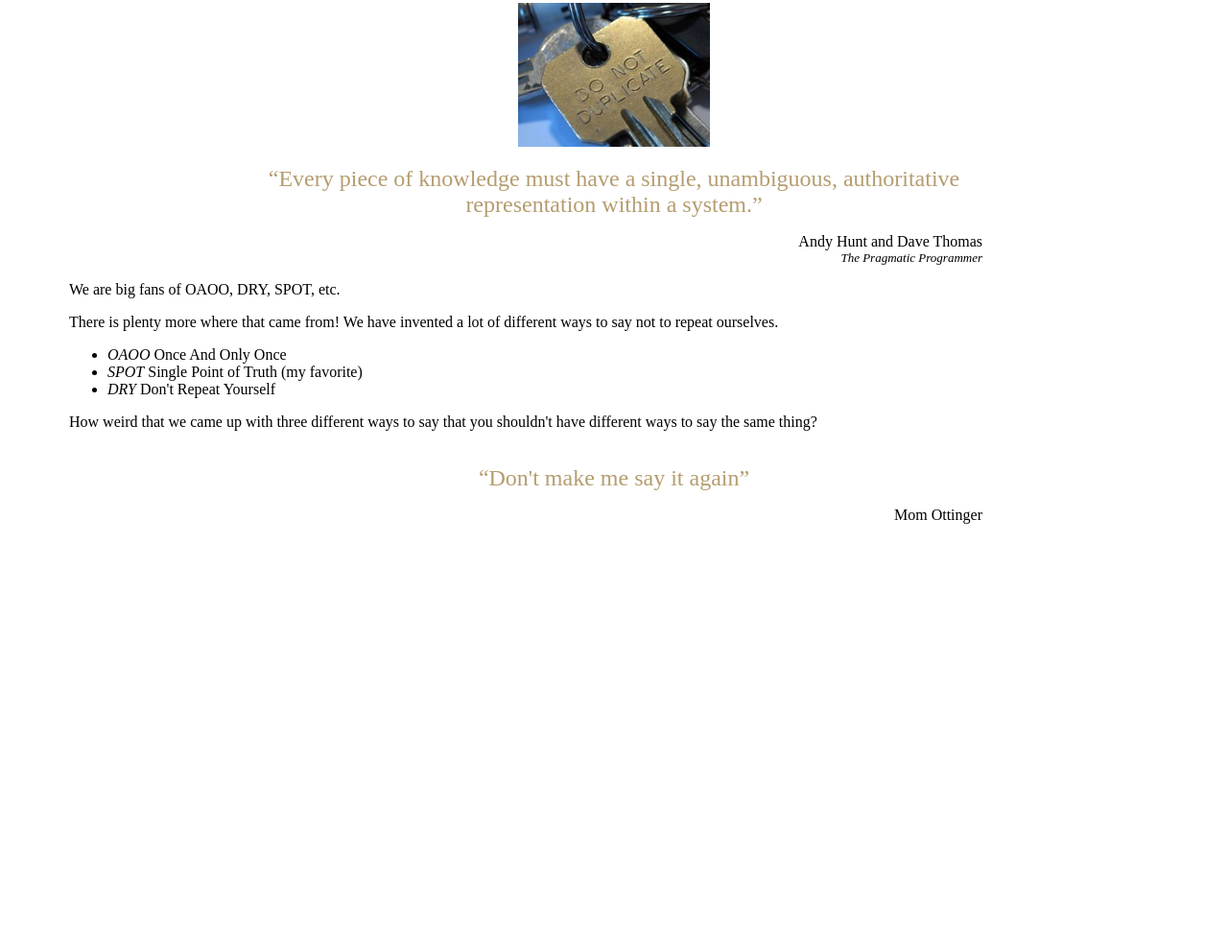
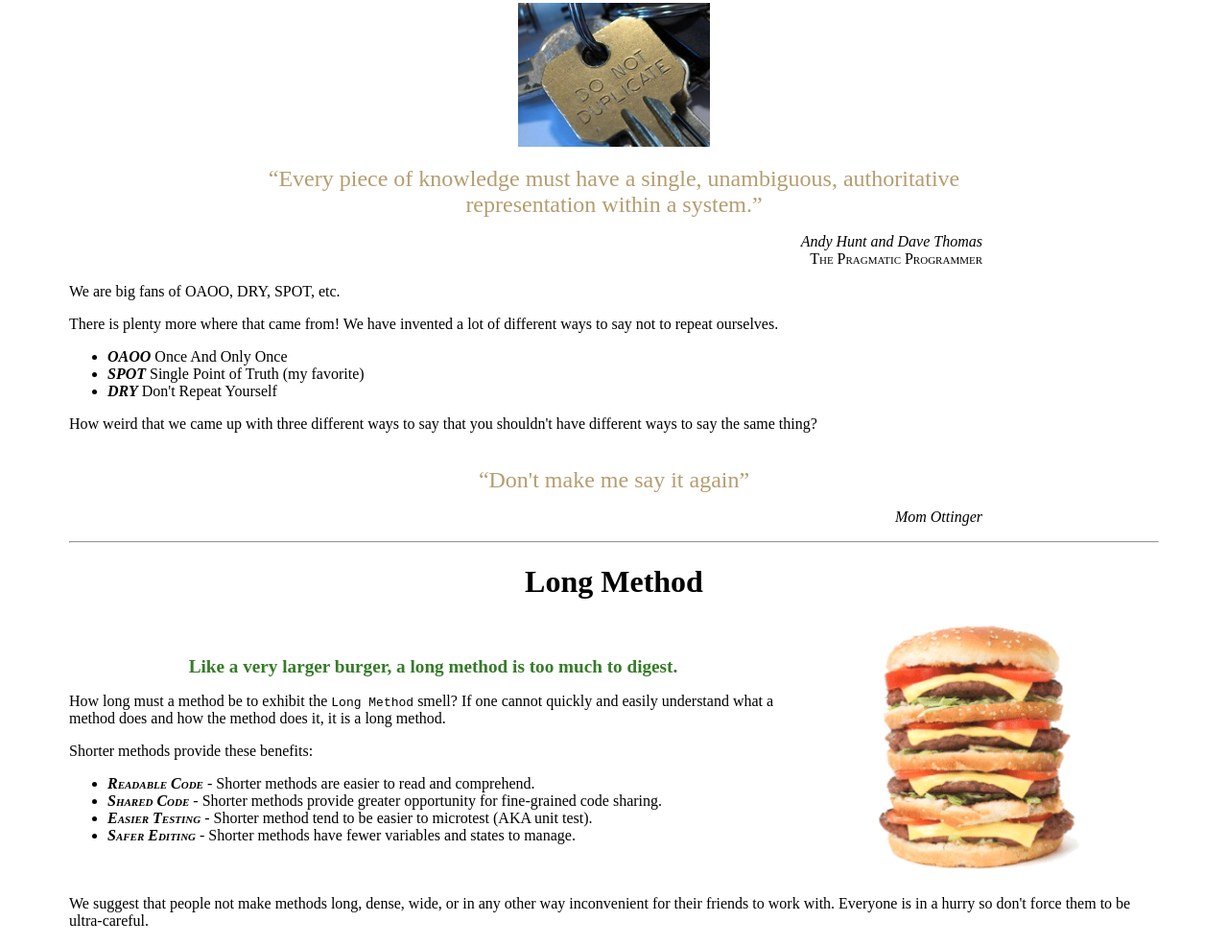
Before and after one commit to wpreid/learn-web-components, a website: page index.html in a window 1280 px wide. Shown: the part 719-1704 px from the top of the page at 96% size. Before the commit the page ends 1281 px from the top, so only its background shows below. Drawn offline with Linux system fonts and the light colour scheme.

Commit message:
feat: Add a gh-right-image tag

```diff
--- a/gh.js
+++ b/gh.js
@@ -110,31 +110,30 @@ window.customElements.define('gh-image-quote',
         #wrapper > blockquote #quote-author {
             text-align: right;
             margin-bottom: 0;
+            font-style: italic;
         }
         #wrapper > blockquote #source {
-            font-size: small;
             margin: 0;
             text-align: right;
-            text-emphasis: aqua;
+            font-variant: small-caps;
+
         }
-
         </style>
         <figure id="wrapper">
         <img id="image" src="" alt="">
         <blockquote>
         <q id="quote-text"><slot name="quote"></slot></q>
         <p id="quote-author"><slot name="author"></slot></p>
-        <p id="source"><em><slot name="source"></slot></em></p>
+        <p id="source"><slot name="source"></slot></p>
         </blockquote>
         </figure>`;
 
         constructor() {
             super();
-            this.attachShadow({mode: 'open'});
-            const gh_image_quote_template = document.createElement('template');
-            gh_image_quote_template.innerHTML = this.__template;
-            let child = gh_image_quote_template.content.cloneNode(true);
-            this.shadowRoot.appendChild(child)
+            this.attachShadow({mode:"open"});
+            const child = document.createElement('template');
+            child.innerHTML = this.__template;
+            this.shadowRoot.appendChild(child.content.cloneNode(true))
 
             const image_tag = this.shadowRoot.getElementById('image');
             if (this.hasAttribute('image')) {
@@ -150,3 +149,42 @@ window.customElements.define('gh-image-quote',
         }
     }
 );
+
+window.customElements.define('gh-right-image',
+    class extends HTMLElement{
+        __template = `
+        <style>
+        #wrapper {
+            display: flex;
+            justify-content: center;
+            align-items: center;
+        }
+        img {
+            aspect-ratio: initial;
+            float: right;
+            margin-right: 5vw;
+            margin-left: 5vw;
+            min-width: 20%;
+        }
+        #text-part {
+            width: 60vw;
+            vertical-align: middle;
+        }
+        </style>
+        <div id="wrapper">
+        <div id="text-part"> <slot name="left-hand-text">Default Text</slot></div>
+        <img id="picture" src="/images/personas/wiseass_2.gif" alt="wiseass picture">
+        </div>
+        `;
+        constructor() {
+            super();
+            this.attachShadow({mode: 'open'});
+            const child = document.createElement('template');
+            child.innerHTML = this.__template;
+            this.shadowRoot.appendChild(child.content.cloneNode(true));
+            const image_url = this.getAttribute('image')
+            const image_tag = this.shadowRoot.getElementById('picture')
+            image_tag.setAttribute('src', image_url)
+        }
+    }
+)
--- a/index.html
+++ b/index.html
@@ -75,8 +75,28 @@
         <span slot="quote">Don't make me say it again</span>
         <span slot="author">Mom Ottinger</span>
     </gh-image-quote>
+<hr>
+
+<h1 class="pageTitle">Long Method</h1>
+<gh-right-image image="/images/big_burger.gif">
+    <div slot="left-hand-text">
+      <h2 class="callout-center">Like a very larger burger, a long method is too much to digest.</h2>
+      <p>How long must a method be to exhibit the <code>Long Method</code> smell? If one cannot quickly
+      and easily understand what a method does and how the method does it, it is a long method.</p>
+        <p>Shorter methods provide these benefits:
+        <ul>
+        <li><em>Readable Code</em> - Shorter methods are easier to read and comprehend.</li>
+        <li><em>Shared Code</em> - Shorter methods provide greater opportunity for fine-grained code sharing.</li>
+        <li><em>Easier Testing</em> - Shorter method tend to be easier to microtest (AKA unit test).</li>
+        <li><em>Safer Editing</em> - Shorter methods have fewer variables and states to manage.</li>
+    </ul></p>
+    </div>
+</gh-right-image>
+
+<p>We suggest that people not make methods long, dense, wide, or in any other way inconvenient
+    for their friends to work with. Everyone is in a hurry so don't force them to be ultra-careful.</p>
+
 </div>
-
 </body>
 <script src="gh.js"></script>
 </html>
--- a/style.css
+++ b/style.css
@@ -21,3 +21,7 @@
     font-weight: bold;
     color: var(--callout-color);
 }
+em {
+    font-weight: bold;
+    font-variant-caps: small-caps;
+}
```
Also changed, not shown: images/big_burger.gif (added).
